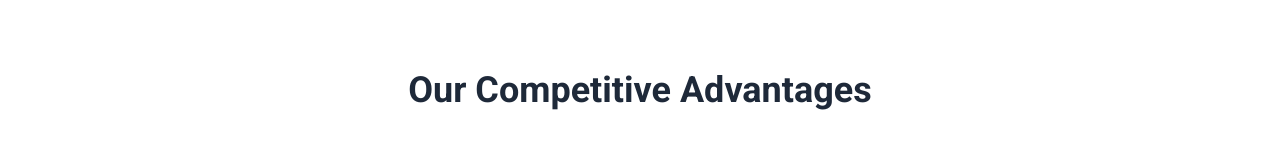
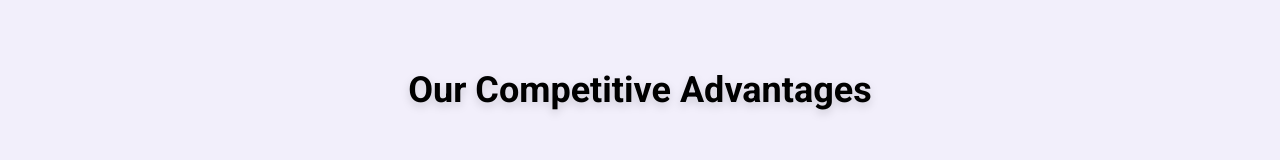
Before and after one commit to sintu009/global-assist-new, a React (Vite) app: page / in a window 1280 px wide. Shown: the part 1802-1962 px from the top of the page. Built offline with nearby package versions, Linux system fonts and the light colour scheme.

Commit message:
bg in homepage

```diff
--- a/src/components/CompetitiveAdvantages.jsx
+++ b/src/components/CompetitiveAdvantages.jsx
@@ -12,6 +12,7 @@ import mid1 from "../assets/mid1.png";
 import mid2 from "../assets/mid2.png";
 import mid3 from "../assets/mid3.png";
 import mid4 from "../assets/mid4.png";
+import advantagesBg from "../assets/advantages-bg.png";
 
 const advantages = [
   {
@@ -54,11 +55,16 @@ export default function CompetitiveAdvantages() {
   return (
     <section className="font-roboto min-h-screen bg-white text-gray-800 overflow-x-hidden">
       {/* Heading */}
-      <div className="h-screen snap-start flex items-center justify-center px-6 text-center">
-        <h2 className="text-3xl md:text-4xl font-semibold">
-          Our Competitive Advantages
-        </h2>
-      </div>
+<div
+  className="h-screen snap-start flex items-center justify-center px-6 text-center bg-cover bg-center bg-no-repeat"
+  style={{ backgroundImage: `url(${advantagesBg})` }}
+>
+  <h2 className="text-3xl md:text-4xl font-semibold text-black drop-shadow-lg">
+    Our Competitive Advantages
+  </h2>
+</div>
+
+
 {/* <div
   className="h-screen snap-start flex items-center justify-center px-6 text-center bg-cover bg-center bg-no-repeat"
   style={{ backgroundImage: "url('../assets/advantages-bg.avif')" }}
```
Also changed, not shown: src/assets/advantages-bg.avif (deleted), src/assets/advantages-bg.png (added).
